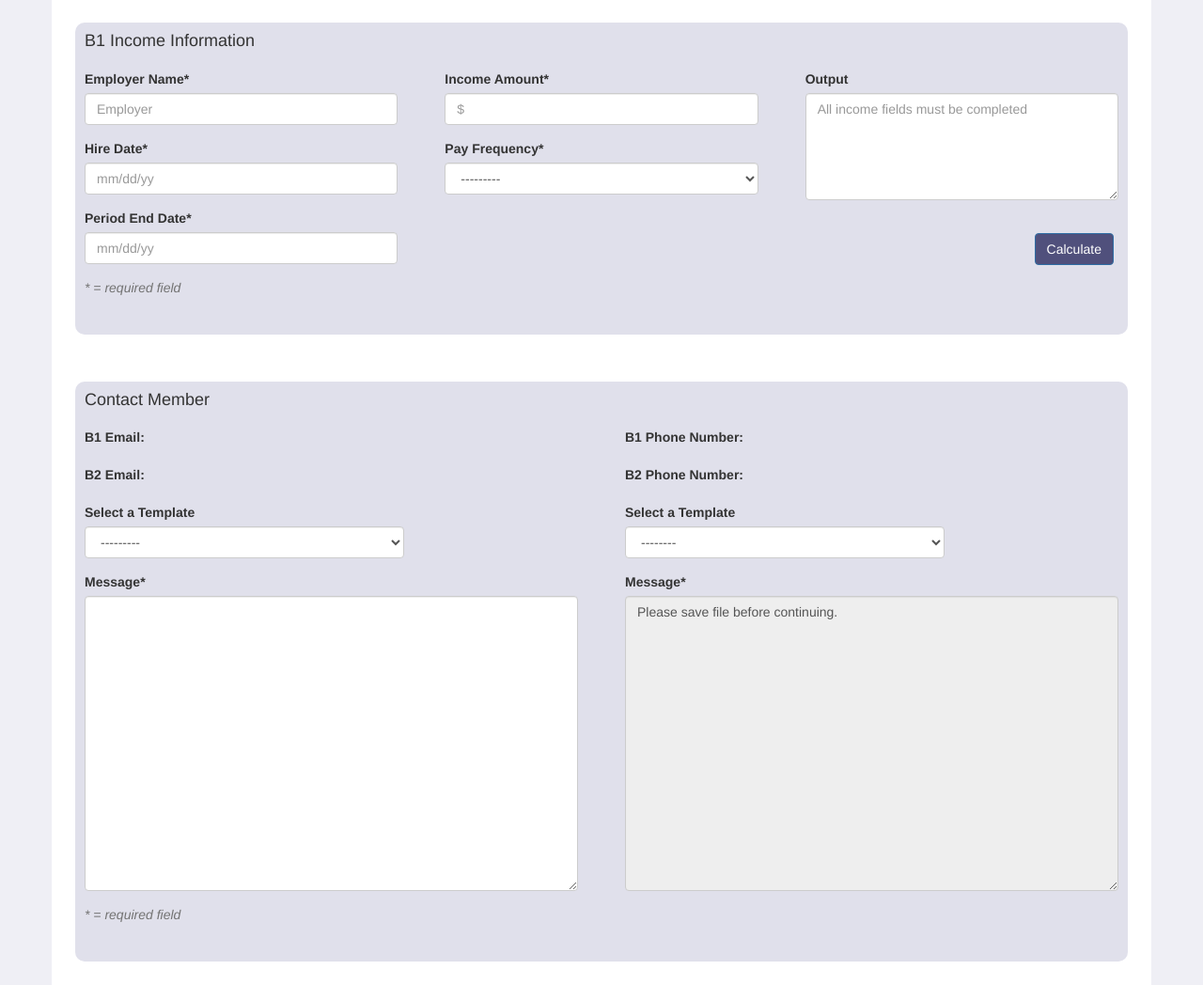
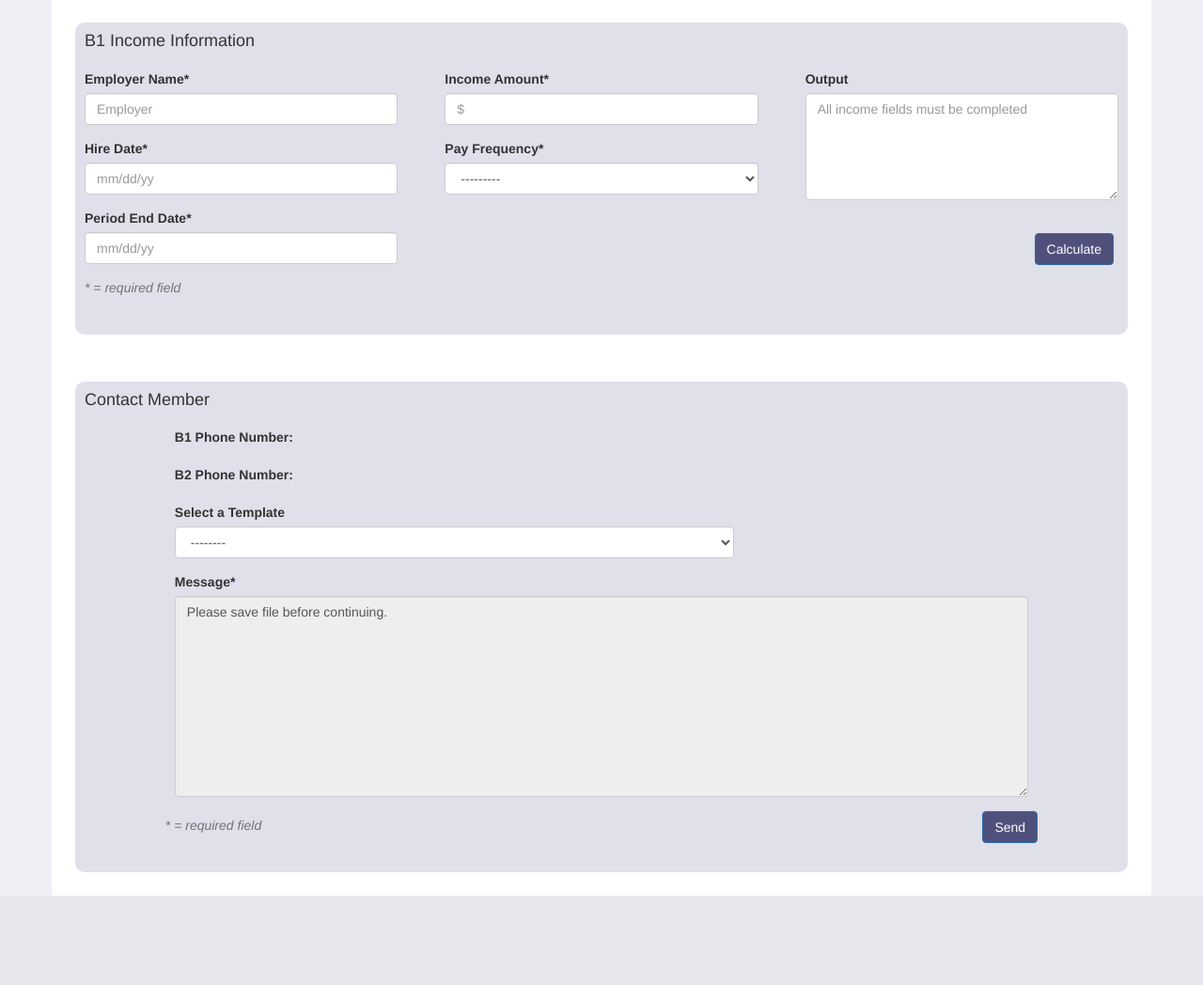
Before and after one commit to ajemiso/collate, a Django app: page /dizz/submittals/28/ in a window 1280 px wide. Shown: the part 571-1619 px from the top of the page at 94% size. After the commit the page ends 1524 px from the top, so only its background shows below. Run offline with Django 3.2, Linux system fonts and the light colour scheme; the visitor is signed in with stand-in values (Sample User, id 1); data comes from the database, SQL or seed files in the repository; both versions use the stored data as it was after the commit; some libraries are stand-ins or nearby versions.

Commit message:
started Twilio function (sms view), ran into possible jQuery issue involving array values.

```diff
--- a/capstone/_private/secret.py
+++ b/capstone/_private/secret.py
@@ -1,3 +1,8 @@
 # AWS RDS DATABASE PASSWORD
-AWS_RDS_PASSWORD = 'Dredawggy2'
+AWS_RDS_PASSWORD = ''
 SECRET_KEY = '1*a!b)w1lkbxaz@7!@2tl+znme$5&q7^1j-!)-r@wd5j-c_e+4'
+
+
+# TWILIO SETTINGS
+account_sid = 'AC86189c370a1fcca6c3dd11c2fa15ee04'
+auth_token = '1769e4656916ec050cdbe4e58d17e6c1'
--- a/capstone/addons/messages.py
+++ b/capstone/addons/messages.py
@@ -5,8 +5,11 @@
 # Acct SID: AC86189c370a1fcca6c3dd11c2fa15ee04 """
 
 
+
+
 SMS_MESSAGES = {
-    'IN': "Hello {b1_first_name}, My name is {loan_processor} and I am assisting {loan_officer} with your Equity loan.",
+    'IN': "Hello {b1_first_name}, My name is {loan_processor} and I am assisting {loan_officer} with your Equity loan.  "
+          "Feel free to email at email@email.com with any questions, or call 555-555-5555.  Have a great day!",
     'PR': "Hello {b1_first_name}, I have submitted your file for review. Have a great day!",
     'IA': "Hello {b1_first_name}, Your file has been initial approved by underwriting. "
           "Please let me know if you have questions.",
--- a/capstone/capstone/urls.py
+++ b/capstone/capstone/urls.py
@@ -40,6 +40,7 @@ urlpatterns = [
     url(r'^(?P<username>\w+)/submittals/(?P<pk>\d+)/$', views.load_submit, name='load_submit'),
     url(r'^load_loan_number/$', views.load_submit),
     url(r'^delete/$', views.delete_submit, name='delete_submit'),
+    url(r'^sms/$', views.sms_message, name='sms_message'),
 
     #REST API
     url(r'api/', include(router.urls)),
--- a/capstone/submittals/forms.py
+++ b/capstone/submittals/forms.py
@@ -28,13 +28,15 @@ class SubmittalForm(forms.ModelForm):
             'b2_first_name': forms.TextInput(attrs={'class': 'form-control', 'placeholder': 'First'}),
             'b2_last_name': forms.TextInput(attrs={'class': 'form-control', 'placeholder': 'Last'}),
 
-            'b1_phone_number': forms.TextInput(attrs={'class': 'form-control', 'placeholder': '555-555-5555'}),
-            'b2_phone_number': forms.TextInput(attrs={'class': 'form-control', 'placeholder': '555-555-5555'}),
+            'b1_phone_number': forms.TextInput(attrs={'class': 'form-control', 'placeholder': '555-555-5555',
+                                                      'id': 'b1_phone_number'}),
+            'b2_phone_number': forms.TextInput(attrs={'class': 'form-control', 'placeholder': '555-555-5555',
+                                                      'id': 'b2_phone_number'}),
             'sms_template_select': forms.Select(attrs={'class': 'form-control', 'id': 'sms_template_select'}),
             'sms_message': forms.Textarea(attrs={'class': 'form-control',
                                                  'placeholder': '',
                                                  'id': 'sms_message',
-                                                 'rows': 15,
+                                                 'rows': 10,
                                                    }),
 
             'b1_email_address': forms.TextInput(attrs={'class': 'form-control', 'placeholder': 'name@example.com'}),
--- a/capstone/submittals/static/css/submittals.css
+++ b/capstone/submittals/static/css/submittals.css
@@ -143,6 +143,10 @@ h5 {
     background-color: #50507c;
 }
 
+.sms-btn {
+    background-color: #50507c;
+}
+
 #search-box {
     margin-top: 7px;
     margin-bottom: 10px;
--- a/capstone/submittals/static/js/contact_member.js
+++ b/capstone/submittals/static/js/contact_member.js
@@ -2,6 +2,29 @@
  * Created by Dizz on 9/28/16.
  */
 
-// get list of SMS templates
+// send SMS message
 
-$('')
+$('#sms-btn').click(function(evt) {
+
+    var $loan_number = $('#loan_number_field').val();
+    var $b1_phone_number = $('#b1_phone_number').val();
+    var $b2_phone_number = $('#b2_phone_number').val();
+    var $sms_message = $('#sms_message').val();
+
+    $data = {'loan_number': $loan_number, 'sender': '+15037063889', 'recipients': [$b1_phone_number, $b2_phone_number],
+             'sms_message': $sms_message};
+
+    $.ajax({
+        url: '/sms/',
+        data: $data,
+        type: 'POST',
+        success: function(rsp) {
+            console.log(rsp);
+        },
+        error: function(rsp) {
+            console.log(rsp);
+        }
+    });
+
+
+});
--- a/capstone/submittals/views.py
+++ b/capstone/submittals/views.py
@@ -11,10 +11,14 @@ from rest_framework.decorators import api_view
 from rest_framework.response import Response
 from .serializers import SubmittalSerializer
 
+from _private.secret import account_sid, auth_token
 from .forms import SubmittalForm, PersonForm
 from addons.income_calc import IncomeCalc
 from addons.messages import SMS_MESSAGES, EMAIL_MESSAGES
 from .models import Person, Submittal
+
+from twilio import TwilioRestException
+from twilio.rest import TwilioRestClient
 
 import json
 
@@ -103,7 +107,7 @@ def load_submit(request, username, pk=None):
         submittal = Submittal.objects.get(id=pk)
 
         b1_first_name = submittal.b1_first_name
-        loan_processor = request.user.username
+        loan_processor = 'Andre'# request.user.username
         loan_officer = submittal.loan_officer
 
         form = SubmittalForm(instance=submittal)
@@ -146,6 +150,30 @@ def auto_save(request):
     submittal = Submittal.objects.get(loan_number=request.POST['loan_number'])
     if submittal is not None:
         return Response()
+
+
+@login_required
+def sms_message(request):
+    """ Sends SMS message to client upon request """
+    import pdb;
+    pdb.set_trace()
+    if request.method == 'POST':
+        client = TwilioRestClient(account_sid, auth_token)
+
+        if request.POST['loan_number'] != '':
+            recipient_data = request.POST.get('recipients')
+            recipients = list(map(str.strip, recipient_data))
+            recipients = ['+1{}'.format(number) for number in recipients]
+
+            try:
+                message = client.messages.create(body=request.POST.get('sms_message'),
+                                                 to=recipients,
+                                                 from_=request.POST['sender']
+                                                 )
+            except TwilioRestException as e:
+                return JsonResponse({'error': e})
+        return JsonResponse({'success': '204'})
+
 
 
 @login_required
--- a/capstone/templates/index.html
+++ b/capstone/templates/index.html
@@ -88,15 +88,17 @@
 
 
         <div class="row">
+            <section class="col-xs-12">
         <label for="username">Username:</label>
         <input type="text" name="username" id="username" placeholder='Username'>
-
+            </section>
         </div>
 
         <div class="row">
+            <section class="col-xs-12">
         <label for="password">Password:</label>
         <input type="password" name="password" id="password" placeholder='Password'>
-
+            </section>
         </div>
 
         <button type="submit" id="login" class="btn btn-default pull-right">Log In</button>
--- a/capstone/templates/submittal-layout.html
+++ b/capstone/templates/submittal-layout.html
@@ -56,4 +56,5 @@
 <!-- script src="{% static 'js/income_calc.js' %}"></script-->
 <script src="{% static 'js/dashboard.js' %}"></script>
 <script src="{% static 'js/search.js' %}"></script>
+<script src="{% static 'js/contact_member.js' %}"></script>
 </html>
--- a/capstone/templates/submittals.html
+++ b/capstone/templates/submittals.html
@@ -72,7 +72,7 @@
                         <!-- input type="text" class="form-control" id="b1_last_name" placeholder="Last Name" -->
                       </div>
                       <div class="form-group">
-                        <label for="b1_email_address">Mobile Number</label>
+                        <label for="b1_phone_number">Mobile Number</label>
                           {{ form.b1_phone_number }}
                         <!-- input type="text" class="form-control" id="b1_last_name" placeholder="Last Name" -->
                       </div>
@@ -145,7 +145,7 @@
                 <article class="col-md-4">
                     <form class="borr-info-form">
                         <div class="form-group">
-                        <label for="b2_email_address">Mobile Number</label>
+                        <label for="b2_phone_number">Mobile Number</label>
                         <!-- input type="text" class="form-control" id="b2_first_name" placeholder="First Name" -->
                         {{ form.b2_phone_number }}
                       </div>
@@ -339,40 +339,10 @@
         <section class="section">
             <div class="row email-row">
                 <h4>Contact Member</h4>
-                <article class="col-xs-6">
-                    <form class="borr-info-form">
-                      <div class="form-group">
-                        <label for="b1_email_address">B1 Email:</label>
-                        <!-- input type="text" class="form-control" id="b1_employer_name" placeholder="Employer Name" -->
-                        {{ form.b1_email_address.value }}
-                      </div>
-                      <div class="form-group">
-                        <label for="b2_email_address">B2 Email:</label>
-                        <!-- input type="text" class="form-control" id="b1_hire_date" placeholder="mm/dd/yy" -->
-                        {{ form.b2_email_address.value }}
-                      </div>
-
-                    <section class="row">
-                        <div class="form-group col-xs-8">
-                        <label for="email_template_select">Select a Template</label>
-                        <!-- input type="text" class="form-control" id="b1_hire_date" placeholder="mm/dd/yy" -->
-                        {{ form.email_template_select }}
-                      </div>
-                    </section>
 
 
-                        <div class="form-group">
-                        <label for="email_message">Message*</label>
-                        <!-- input type="text" class="form-control" id="b1_hire_date" placeholder="mm/dd/yy" -->
-                        {{ form.email_message }}
-                      </div>
-                      <div class="form-group">
-                        <p class="help-block">* = required field</p>
-                    </form>
-                </article>
 
-
-                <article class="col-xs-6">
+                <article class="col-xs-offset-1 col-xs-10">
                     <form class="borr-info-form">
                       <div class="form-group">
                         <label for="b1_phone_number">B1 Phone Number:</label>
@@ -402,11 +372,27 @@
 
                         <div class="form-group">
                         <label for="sms_message">Message*</label>
-                        <textarea class="form-control" rows='15' id="sms_message" readonly></textarea>
+                        <textarea class="form-control" rows='10' id="sms_message" readonly></textarea>
                         <!-- {{ form.sms_message }} -->
                       </div>
 
+
+
                     </form>
+
+                    <div class="row">
+                        <section class="col-xs-6">
+                            <div class="form-group">
+                                <p class="help-block">* = required field</p>
+                                  </div>
+                        </section>
+
+                        <section class="col-xs-6">
+                            <div class="form-group">
+                                <button type="submit" class="btn btn-primary sms-btn pull-right" id="sms-btn">Send</button>
+                                  </div>
+                        </section>
+                    </div>
 
                     <!-- start jQuery SMS Message script -->
 
```
Also changed, not shown: capstone/db.sqlite3.
